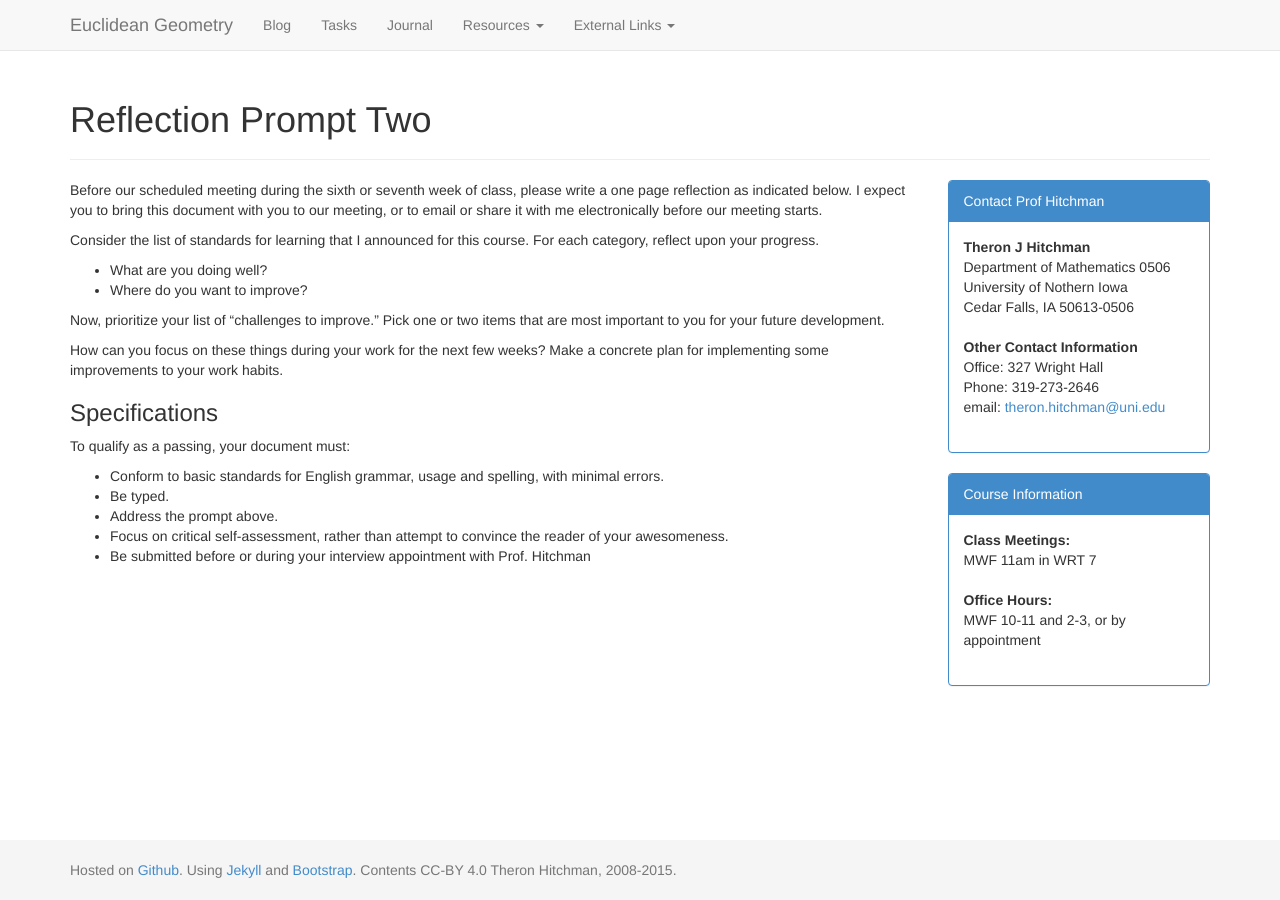
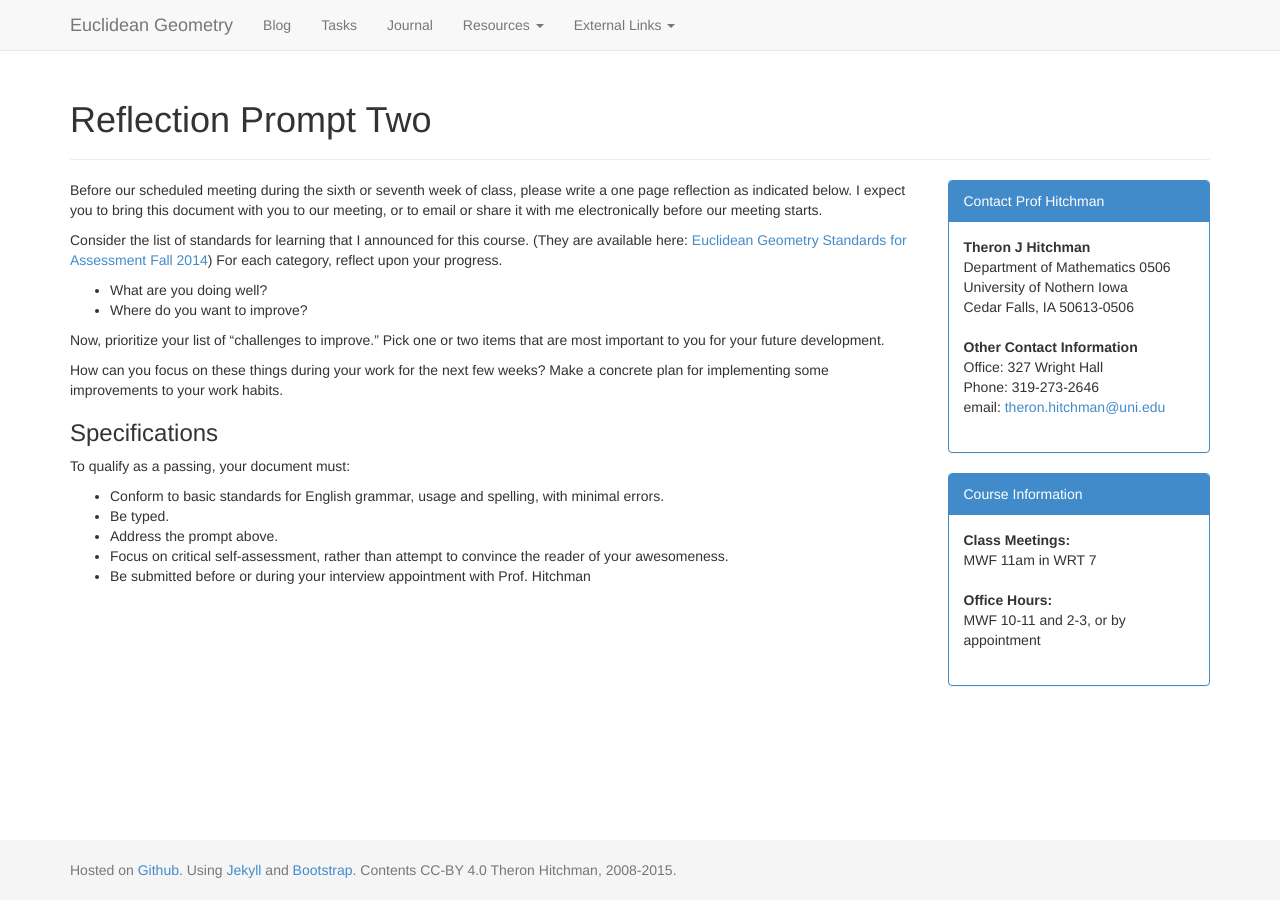
Before and after one commit to theronhitchman/euclidean-geometry, a Jekyll site: the page built from specs-grading/prompt2.md, in a window 1280 px wide. Built offline with Jekyll 4.4.1, drawn with Linux system fonts in a browser that asks for light colours; nearby versions of some CDN libraries.

Commit message:
update reflective writing prompt2

```diff
--- a/specs-grading/prompt2.md
+++ b/specs-grading/prompt2.md
@@ -10,6 +10,7 @@ before our meeting starts.
 
 
 Consider the list of standards for learning that I announced for this course.
+(They are available here: [Euclidean Geometry Standards for Assessment Fall 2014][standards])
 For each category, reflect upon your progress.
 
 - What are you doing well?
@@ -31,3 +32,6 @@ To qualify as a passing, your document must:
 - Focus on critical self-assessment, rather than attempt to convince the reader of
 your awesomeness.
 - Be submitted before or during your interview appointment with Prof. Hitchman
+
+
+[standards]: {{site.baseurl}}/specs-grading/the-standards.html
```
